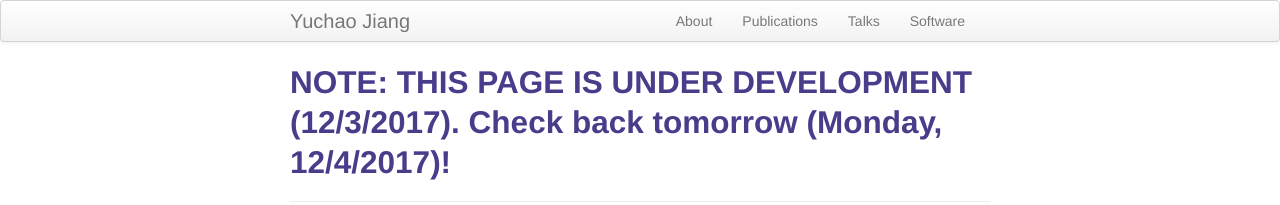
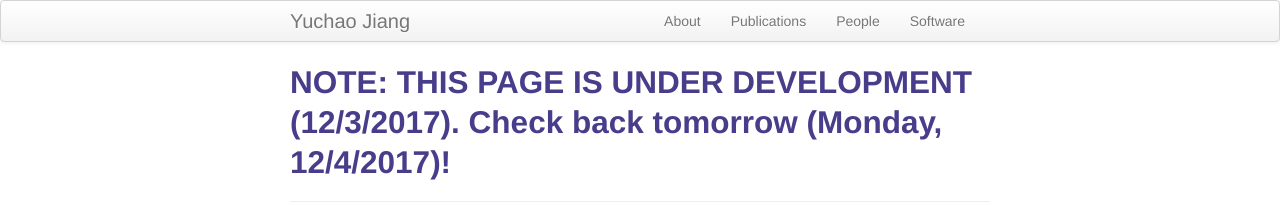
Before and after one commit to yuchaojiang/yuchaojiang.github.io, a Jekyll site: the page built from index.md, in a window 1280 px wide. Shown: the top 205 px of the page. Built offline with Jekyll 4.4.1, drawn with Linux system fonts in a browser that asks for light colours; our own code applies the rules of GitHub Pages for plain Markdown files.

Commit message:
Update default.html

```diff
--- a/_includes/themes/twitter/default.html
+++ b/_includes/themes/twitter/default.html
@@ -37,7 +37,7 @@
           <ul class="nav">
               <li><a href="{{ BASE_PATH }}/pages/about.html">About</a></li>
               <li><a href="{{ BASE_PATH }}/pages/pubs.html">Publications</a></li>
-              <li><a href="{{ BASE_PATH }}/pages/talks.html">Talks</a></li>
+              <li><a href="{{ BASE_PATH }}/pages/people.html">People</a></li>
               <li><a href="{{ BASE_PATH }}/pages/software.html">Software</a></li>
           </ul>
         </div>
```
